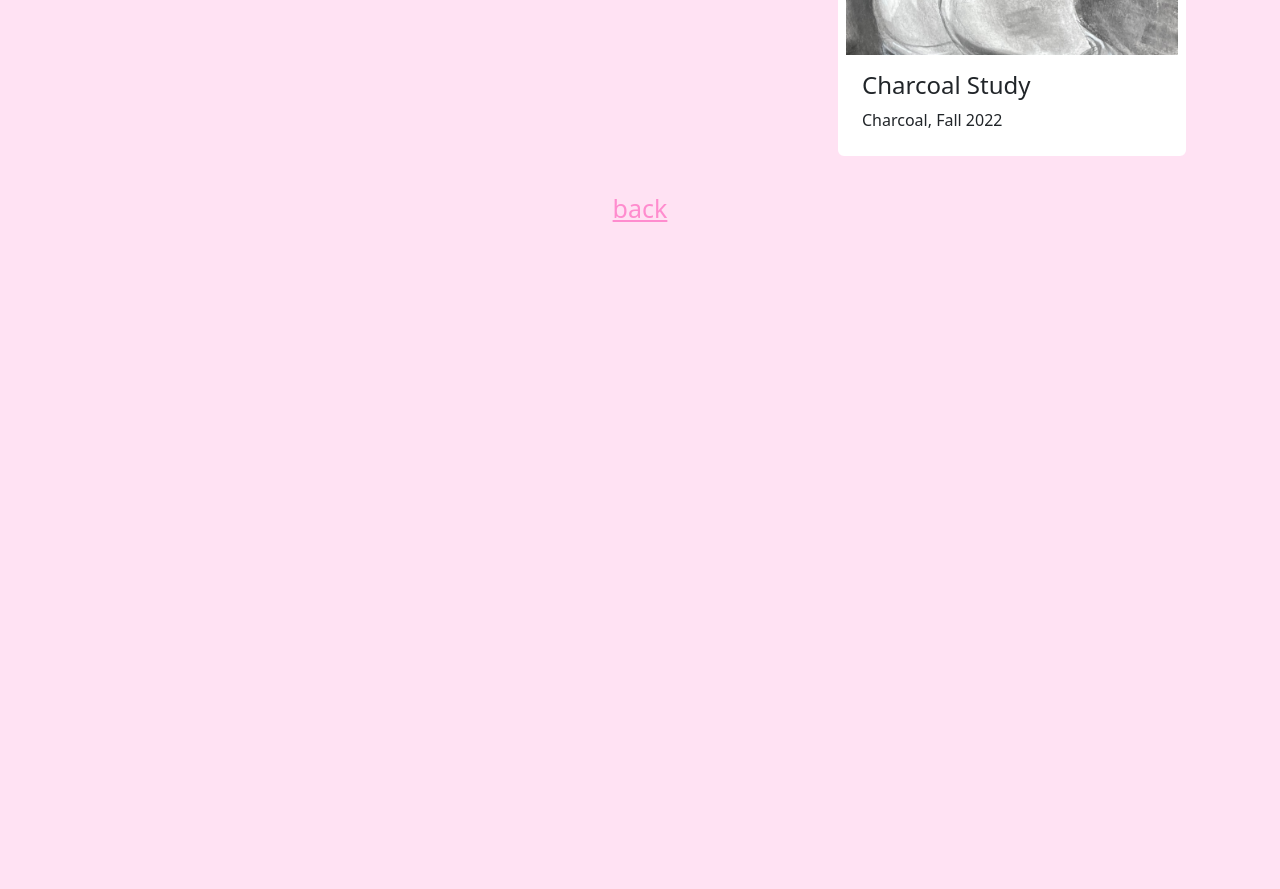
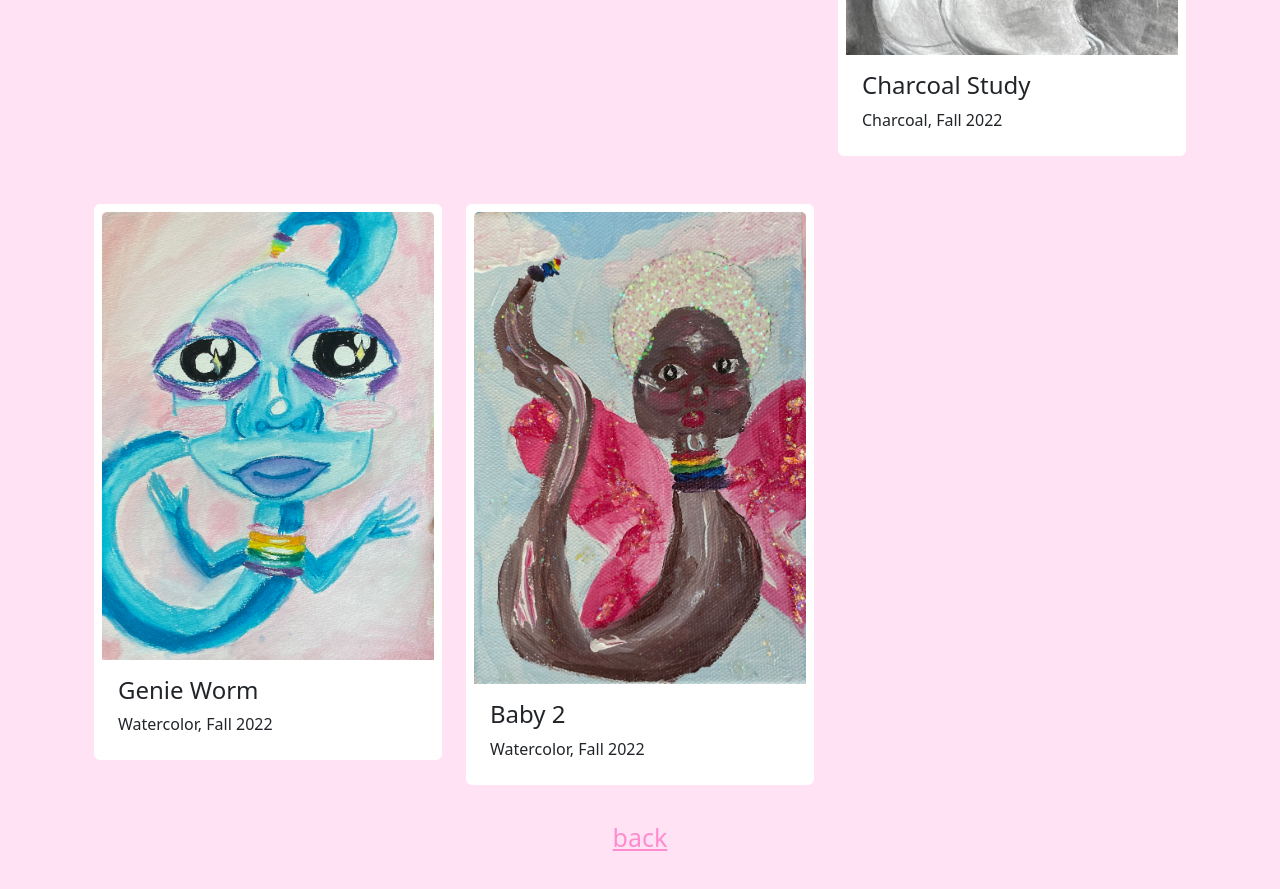
Before and after one commit to Mckenkoe/AshV-portfolio, a plain HTML site: page portfolio.html in a window 1280 px wide. Shown: the part 2271-3160 px from the top of the page. Before the commit the page ends 2544 px from the top, so only its background shows below. Drawn offline with nearby package versions, Linux system fonts and the light colour scheme.

Commit message:
added paintings

```diff
--- a/portfolio.html
+++ b/portfolio.html
@@ -166,6 +166,27 @@
                         </div>
                     </div>
 
+                    <div class="col-lg-4 mt-4 painting">
+                        <div class="card portfolioContent">
+                            <img class="card-img-top" src="images/genie_work.jpeg" alt="Card image"
+                                style="width:100%">
+                            <div class="card-body">
+                                <h4 class="card-title">Genie Worm</h4>
+                                <p class="card-text">Watercolor, Fall 2022</p>
+                            </div>
+                        </div>
+                    </div>
+
+                    <div class="col-lg-4 mt-4 painting">
+                        <div class="card portfolioContent">
+                            <img class="card-img-top" src="images/baby2.jpeg" alt="Card image"
+                                style="width:100%">
+                            <div class="card-body">
+                                <h4 class="card-title">Baby 2</h4>
+                                <p class="card-text">Watercolor, Fall 2022</p>
+                            </div>
+                        </div>
+                    </div>
         </section>
     </div>
 
```
